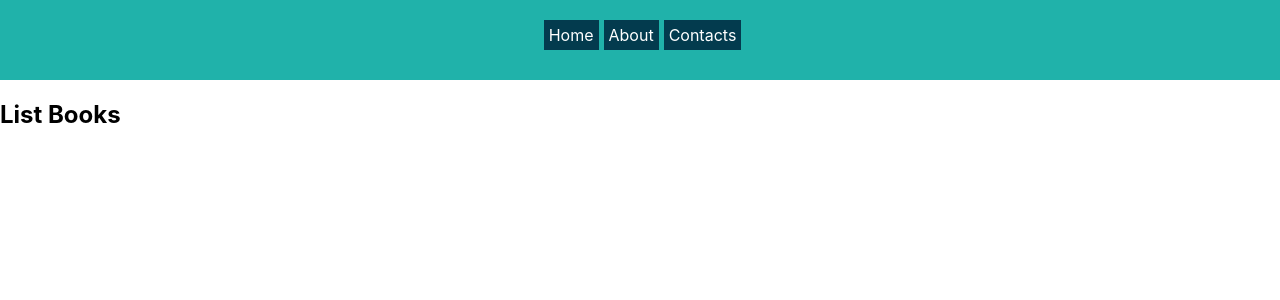
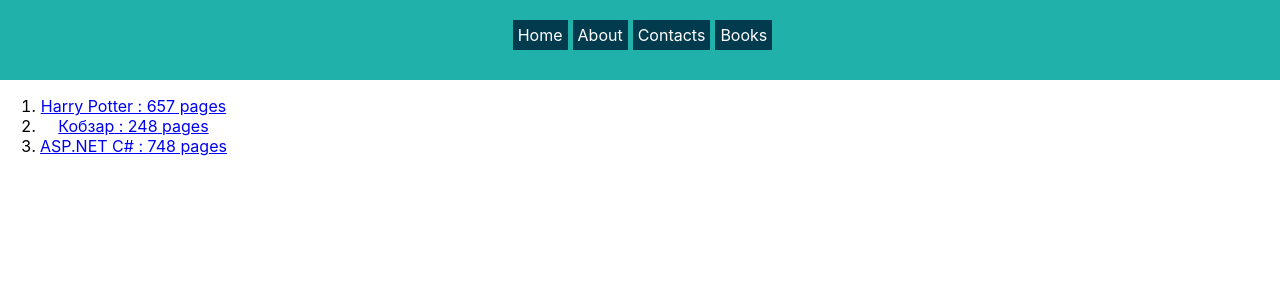
Before and after one commit to ITStepPV321/react-pv321, a JavaScript app: page /books in a window 1280 px wide. Shown: the top 300 px of the page. Built offline with nearby package versions, Linux system fonts and the light colour scheme; the HTML template or start-up script is replaced by a standard one.

Commit message:
added component for routing variant 1

```diff
--- a/src/components/Menu.js
+++ b/src/components/Menu.js
@@ -1,6 +1,8 @@
 import { Link, NavLink } from "react-router-dom";
 
+
 export default function Menu(){
+
     return(
         <nav>
             {/* The public API for rendering a history-aware <a> */}
@@ -8,6 +10,7 @@ export default function Menu(){
             <Link to="/"> Home</Link>
             <Link to="/about">About</Link>
             <Link to="/contacts"> Contacts</Link>
+            <Link to="/books"> Books</Link>
         </nav>
     )
 }
--- /dev/null
+++ b/src/components/books/Book.js
@@ -0,0 +1,10 @@
+export default function Book({ book }) {
+    return (
+        <>
+            <div className="card-book">
+                <h1>{book.id} {book.title}</h1>
+                <p>{book.pages} pages</p>
+            </div>
+        </>
+    )
+}
--- a/src/components/books/BooksLayout.js
+++ b/src/components/books/BooksLayout.js
@@ -1,12 +1,20 @@
 import { Route, Routes } from "react-router-dom";
+import BooksList from "./BooksList";
+import Book from "./Book";
 
 export default function BooksLayout(){
+    const booksArrays=[
+        {id:1,title:"Harry Potter", pages:657},
+        {id:2,title:"Кобзар", pages:248},
+        {id:3,title:"ASP.NET C#", pages:748},
+    ]
     return(
     <div>
           <Routes>
-            <Route path="" element={<h2>List Books</h2>}/>
-            <Route path="1" element={<h2> Book 1</h2>}/>
-            <Route path="2" element={<h2> Book 2</h2>}/>
+            {/* <Route path="" element={<h2>List Books</h2>}/> */}
+            <Route path="" element={<BooksList booksList={booksArrays}/>}/>
+            <Route path="1" element={<Book book={booksArrays[0]}/>}/>
+            <Route path="2" element={<Book book={booksArrays[1]}/>}/>
             <Route path="history" element={<h2> Category History Book </h2>}/>
             <Route path="*" element={<h2>List Books</h2>}/>
         </Routes>
--- /dev/null
+++ b/src/components/books/BooksList.js
@@ -0,0 +1,14 @@
+import { Link } from "react-router-dom";
+export default function BooksList({booksList}){
+    console.log(booksList);
+
+    return(
+        <ol>
+        {
+            booksList.map(b=>(
+            <li key={b.id}><Link to={`/books/${b.id}`}>{b.title} : {b.pages} pages</Link></li>
+            ))
+        }
+        </ol>
+    )
+}
```
